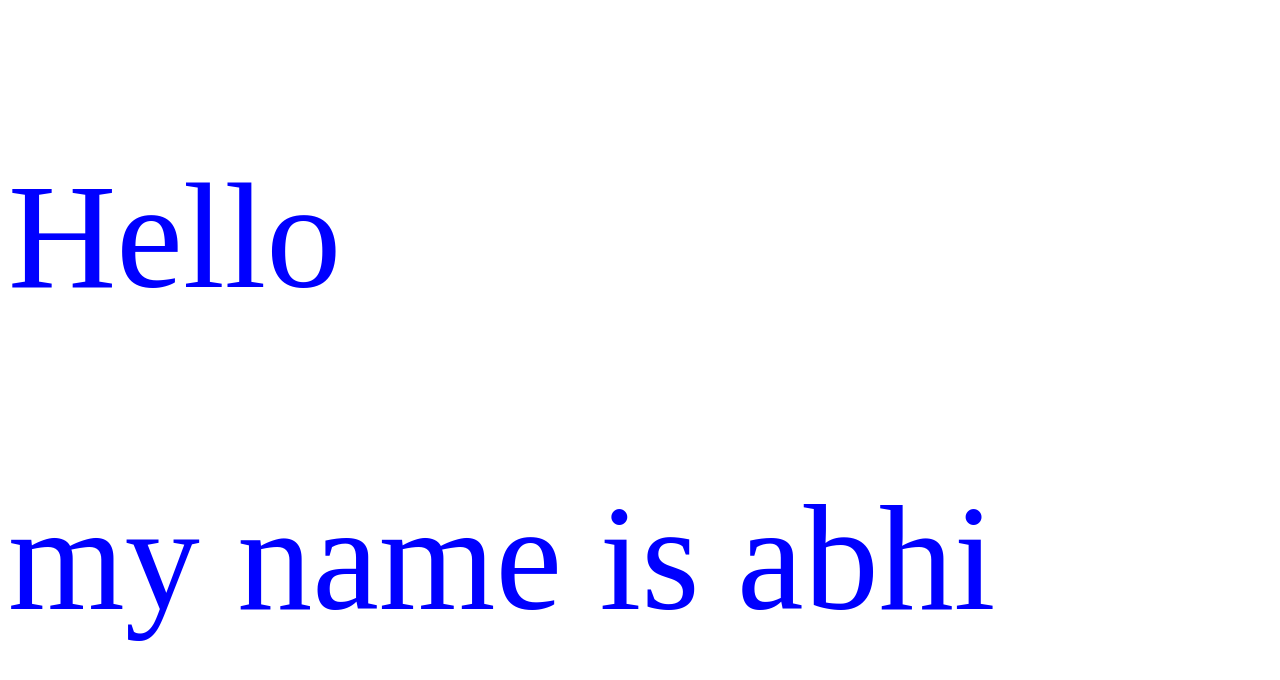
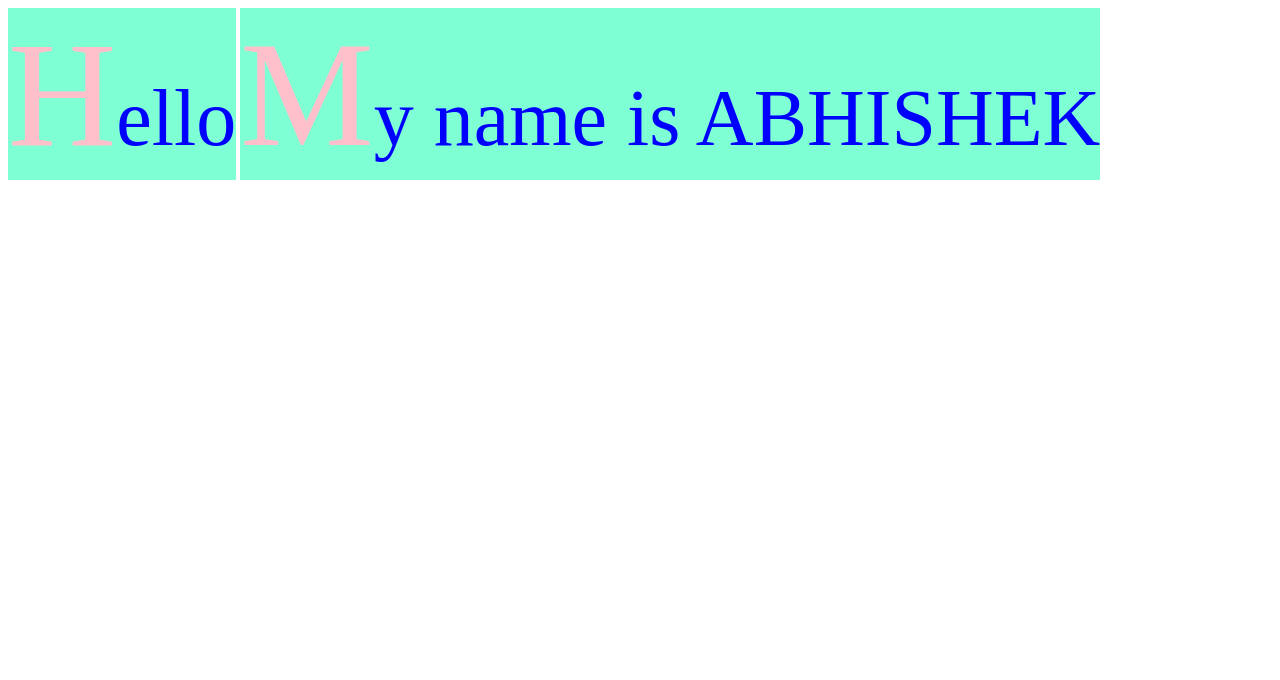
Before and after one commit to Abhi2971/Abhishek_practice, a plain HTML site: page index.html in a window 1280 px wide. Drawn offline with Linux system fonts and the light colour scheme.

Commit message:
para 1st line color change

```diff
--- a/index.html
+++ b/index.html
@@ -8,6 +8,6 @@
 </head>
 <body>
     <p>Hello</p>
-    <p>my name is abhi</p>
+    <p>My name is ABHISHEK</p>
 </body>
 </html>
--- a/style.css
+++ b/style.css
@@ -1,4 +1,12 @@
 p{
+    position: relative;
+    display: inline-block;
     color:blue;
+    font-size: 80px;
+    margin: 0px;
+    background-color: aquamarine;
+}
+p::first-letter{
     font-size: 150px;
+    color: pink;
 }
```
